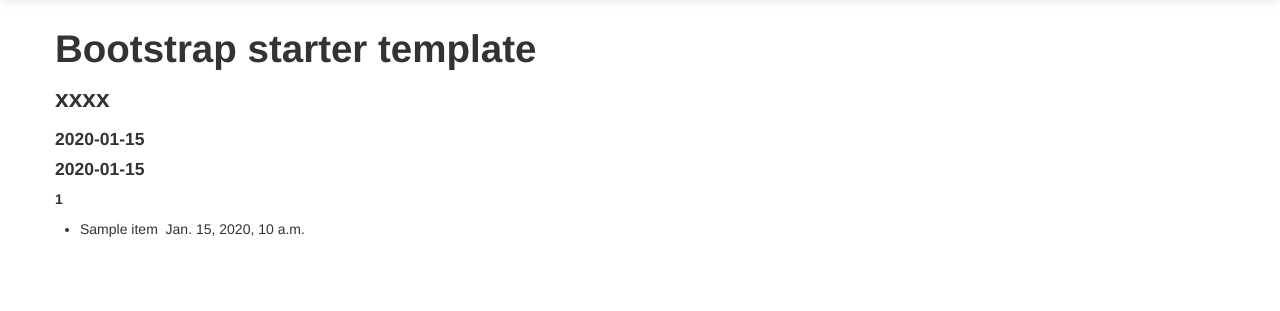
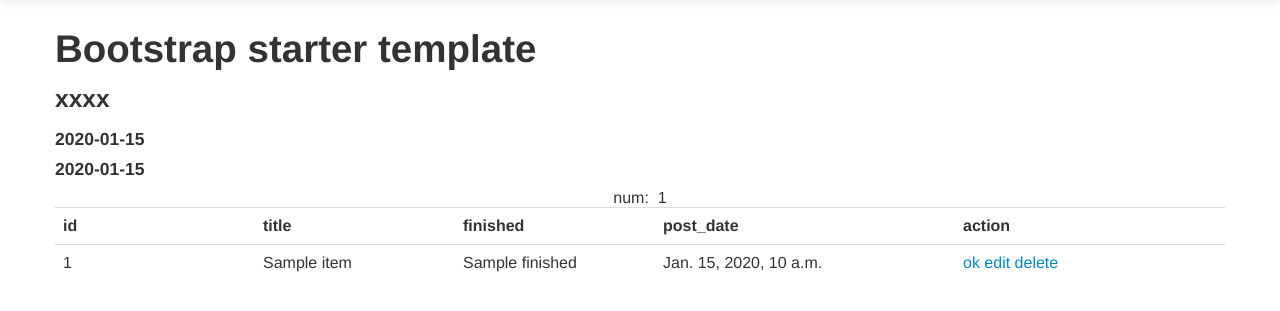
Before and after one commit to vTNT/python-box, a Django app: template web/webpy/myself/templates/search.html in a window 1280 px wide. Shown: the part 41-352 px from the top of the page. Run offline with Django 3.2, Linux system fonts and the light colour scheme; the template is opened without the code that fills it: most values are stand-ins (such as "Sample title", 1, 10 or a date in 2020); some libraries are stand-ins or nearby versions.

Commit message:
add table

```diff
--- a/web/webpy/myself/templates/header.html
+++ b/web/webpy/myself/templates/header.html
@@ -30,7 +30,7 @@
         <div class="nav-collapse collapse">
           <ul class="nav">
             <li class="active">
-              <a href="#">Home</a>
+              <a href="/">Home</a>
             </li>
             <li>
               <a href="#about">About</a>
--- a/web/webpy/myself/templates/search.html
+++ b/web/webpy/myself/templates/search.html
@@ -5,16 +5,49 @@
     <h3>xxxx</h3>
     <h4>{{ timebefore }}</h4>
     <h4>{{ timeafter }}</h4>
-    <h5>{{ num }}</h5>
-    <ul>
-        {% for item in todos %}
-         <li>
-            {{ item.title }}&nbsp;
-            {{ item.post_date }}
-         </li>
-         {% endfor %}
-    </ul>
-    </div>
+    <table class="table table-hover">
+        <caption>
+            num:&nbsp;
+            <span>{{ num }}</span>
+        </caption>
+        <colgroup>
+        <col width="200">
+        <col width="200">
+        <col width="200">
+        <col width="300">
+        <col width=""></colgroup>
+    <tbody>
+        <tr class="thead">
+            <th>id</th>
+            <th>title</th>
+            <th>finished</th>
+            <th>post_date</th>
+            <th>action</th>
+        </tr>
+         {% for item in todos %}
+        <tr>
+            <td>
+                <span>{{ item.id }}</span>
+            </td>
+            <td>
+                <span>{{ item.title }}</span>
+            </td>
+            <td>
+                <span>{{ item.finished }}</span>
+            </td>
+            <td>
+                <span>{{ item.post_date }}</span>
+            </td>
+            <td>
+                <a href="#">ok</a>
+            <a href="/todo/{{ item.id }}/edit">edit</a>
+            <a href="/todo/{{ item.id }}/delete" onclick="return confirm('are you sure ??')">delete</a>
+            </td>
+        </tr>
+       {% endfor %}
+    </tbody>
+</table>
+</div>
 <!-- /container -->
-    </body>
+</body>
 </html>
```
Also changed, not shown: web/webpy/myself/templates/index.html (+37 -21 lines).
